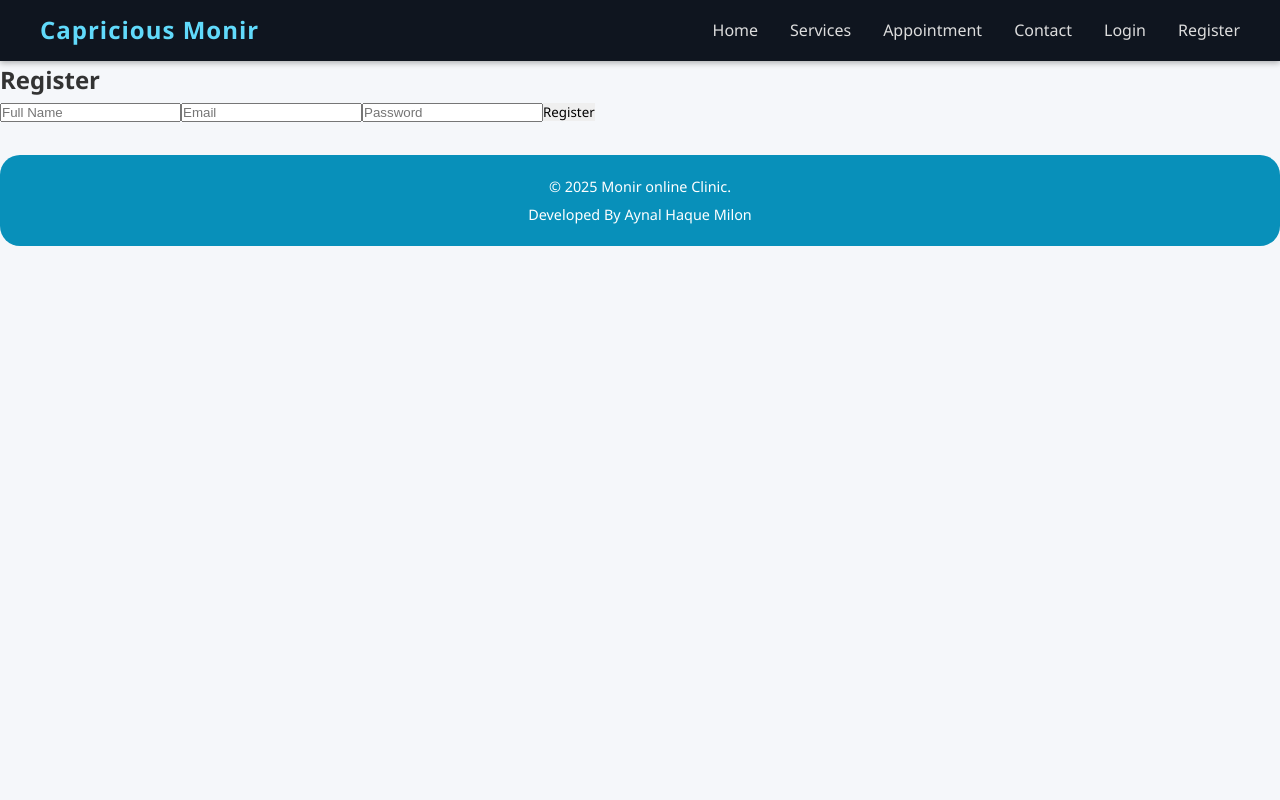
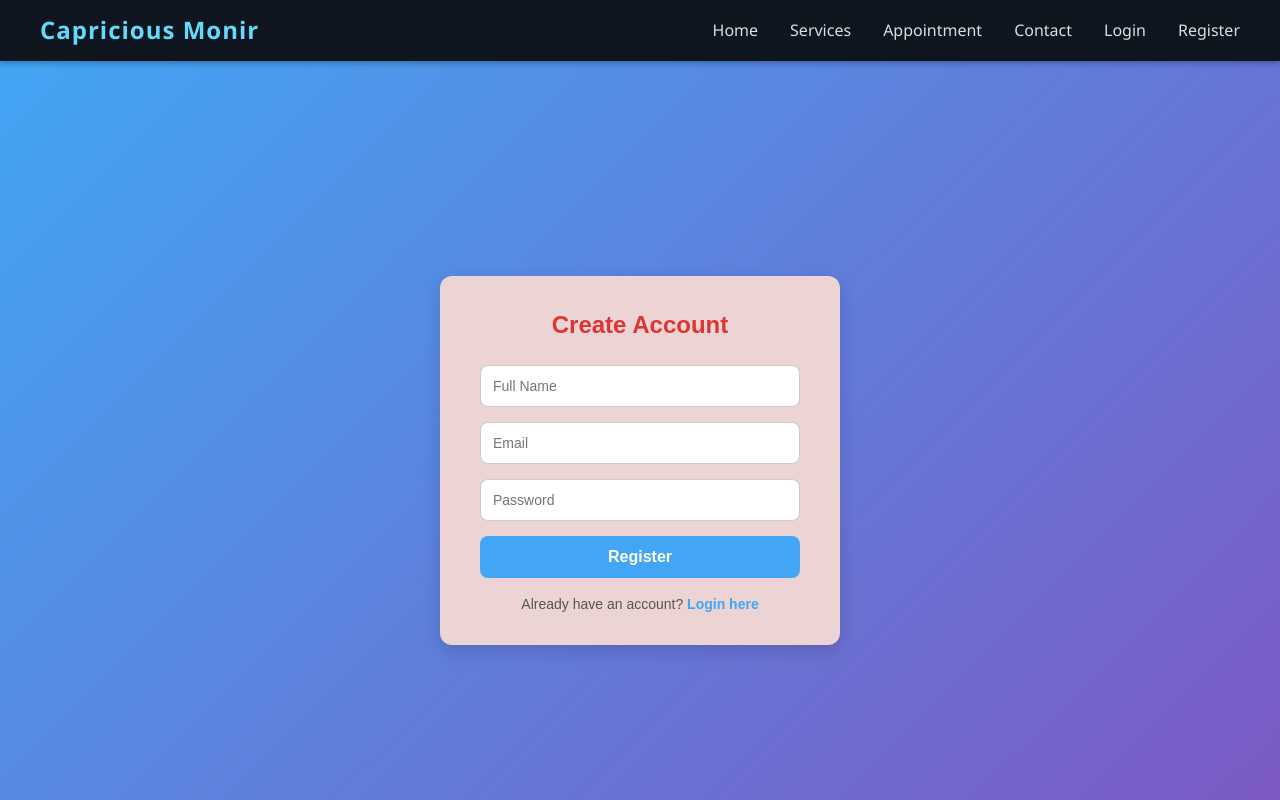
Before and after one commit to Aynal7411/monir-appointment, a React (Vite) app: page /register in a window 1280 px wide. Shown: the top 800 px of the page. Built offline with nearby package versions, Linux system fonts and the light colour scheme.

Commit message:
register login css

```diff
--- /dev/null
+++ b/src/pages/Login.css
@@ -0,0 +1,70 @@
+/* Full-page center */
+.login-container {
+  display: flex;
+  justify-content: center;
+  align-items: center;
+  height: 100vh;
+  background: linear-gradient(135deg, #1e3c72, #2b2c30f1);
+  font-family: "Segoe UI", Tahoma, Geneva, Verdana, sans-serif;
+}
+
+/* Box styling */
+.login-box {
+  background: hsl(94, 44%, 78%);
+  padding: 2.5rem;
+  border-radius: 12px;
+  box-shadow: 0px 6px 20px rgba(0,0,0,0.2);
+  width: 100%;
+  max-width: 380px;
+  text-align: center;
+  animation: fadeIn 0.6s ease-in-out;
+}
+
+/* Heading */
+.login-box h2 {
+  margin-bottom: 1.5rem;
+  font-size: 1.8rem;
+  color: lab(62.44% 83.15 -43.02);
+}
+
+/* Input fields */
+.login-box input {
+  width: 100%;
+  padding: 12px;
+  margin: 8px 0;
+  border: 1px solid #ddd;
+  border-radius: 8px;
+  font-size: 1rem;
+  outline: none;
+  transition: border 0.3s ease, box-shadow 0.3s ease;
+}
+
+.login-box input:focus {
+  border-color: #2a5298;
+  box-shadow: 0 0 6px rgba(42, 82, 152, 0.3);
+}
+
+/* Button */
+.login-box button {
+  width: 100%;
+  padding: 12px;
+  margin-top: 12px;
+  background: #2a5298;
+  color: white;
+  border: none;
+  border-radius: 8px;
+  font-size: 1rem;
+  font-weight: 600;
+  cursor: pointer;
+  transition: background 0.3s ease;
+}
+
+.login-box button:hover {
+  background: #1e3c72;
+}
+
+/* Small animation */
+@keyframes fadeIn {
+  from { opacity: 0; transform: translateY(-20px); }
+  to { opacity: 1; transform: translateY(0); }
+}
--- a/src/pages/Login.jsx
+++ b/src/pages/Login.jsx
@@ -1,36 +1,38 @@
 import React, { useState } from "react";
 import axios from "axios";
 import { useNavigate } from "react-router-dom";
+import "./Login.css";  // <-- import css file
 
 function Login() {
   const [form, setForm] = useState({ email: "", password: "" });
   const navigate = useNavigate();
 
-  const handleChange = (e) => setForm({ ...form, [e.target.name]: e.target.value });
+  const handleChange = (e) =>
+    setForm({ ...form, [e.target.name]: e.target.value });
 
   const handleSubmit = async (e) => {
     e.preventDefault();
     try {
       const res = await axios.post("http://localhost:5000/api/auth/login", form);
-      localStorage.setItem("token", res.data.token); // save token
+      localStorage.setItem("token", res.data.token);
       alert("Login successful!");
-      navigate("/"); // redirect to homepage
+      navigate("/");
     } catch (err) {
       alert(err.response?.data?.msg || "Login failed");
     }
   };
 
   return (
-    <div className="p-6 max-w-sm mx-auto border rounded">
-      <h2 className="text-xl font-bold mb-4">Login</h2>
-      <form onSubmit={handleSubmit} className="flex flex-col gap-3">
+    <div className="login-container">
+      <div className="login-box">
+        <h2>Login</h2>
+        <form onSubmit={handleSubmit}>
           <input
             type="email"
             name="email"
             placeholder="Email"
             value={form.email}
             onChange={handleChange}
-          className="border p-2 rounded"
             required
           />
           <input
@@ -39,11 +41,11 @@ function Login() {
             placeholder="Password"
             value={form.password}
             onChange={handleChange}
-          className="border p-2 rounded"
             required
           />
-        <button type="submit" className="bg-blue-500 text-white py-2 rounded">Login</button>
+          <button type="submit">Login</button>
         </form>
+      </div>
     </div>
   );
 }
--- /dev/null
+++ b/src/pages/Register.css
@@ -0,0 +1,82 @@
+/* Full page background */
+.register-container {
+  display: flex;
+  justify-content: center;
+  align-items: center;
+  min-height: 100vh;
+  background: linear-gradient(135deg, #42a5f5, #7e57c2);
+  font-family: Arial, sans-serif;
+}
+
+/* Card box */
+.register-card {
+  background: hsl(0, 39%, 88%);
+  padding: 30px 40px;
+  border-radius: 12px;
+  box-shadow: 0px 6px 18px rgba(0, 0, 0, 0.15);
+  width: 100%;
+  max-width: 400px;
+  text-align: center;
+}
+
+/* Heading */
+.register-card h2 {
+  font-size: 24px;
+  margin-bottom: 20px;
+  color: hsl(0, 73%, 54%);
+}
+
+/* Input fields */
+.register-card input {
+  width: 100%;
+  padding: 12px;
+  margin-bottom: 15px;
+  border: 1px solid #ccc;
+  border-radius: 8px;
+  font-size: 14px;
+  outline: none;
+  transition: border 0.3s ease;
+}
+
+.register-card input:focus {
+  border-color: #42a5f5;
+  box-shadow: 0 0 4px rgba(66, 165, 245, 0.6);
+}
+
+/* Button */
+.register-card button {
+  width: 100%;
+  padding: 12px;
+  background: #42a5f5;
+  color: #fff;
+  border: none;
+  border-radius: 8px;
+  font-size: 16px;
+  font-weight: bold;
+  cursor: pointer;
+  transition: background 0.3s ease;
+}
+
+.register-card button:hover {
+  background: #1e88e5;
+}
+
+/* Text below form */
+.register-card p {
+  margin-top: 15px;
+  font-size: 14px;
+  color: #555;
+}
+
+/* Login link */
+.login-link {
+  color: #42a5f5;
+  font-weight: bold;
+  cursor: pointer;
+  transition: color 0.3s ease;
+}
+
+.login-link:hover {
+  color: #1e88e5;
+  text-decoration: underline;
+}
--- a/src/pages/Register.jsx
+++ b/src/pages/Register.jsx
@@ -1,12 +1,14 @@
 import React, { useState } from "react";
 import axios from "axios";
 import { useNavigate } from "react-router-dom";
+import "./Register.css";
 
 function Register() {
   const [form, setForm] = useState({ name: "", email: "", password: "" });
   const navigate = useNavigate();
 
-  const handleChange = (e) => setForm({ ...form, [e.target.name]: e.target.value });
+  const handleChange = (e) =>
+    setForm({ ...form, [e.target.name]: e.target.value });
 
   const handleSubmit = async (e) => {
     e.preventDefault();
@@ -20,16 +22,16 @@ function Register() {
   };
 
   return (
-    <div className="p-6 max-w-sm mx-auto border rounded">
-      <h2 className="text-xl font-bold mb-4">Register</h2>
-      <form onSubmit={handleSubmit} className="flex flex-col gap-3">
+    <div className="register-container">
+      <div className="register-card">
+        <h2>Create Account</h2>
+        <form onSubmit={handleSubmit}>
           <input
             type="text"
             name="name"
             placeholder="Full Name"
             value={form.name}
             onChange={handleChange}
-          className="border p-2 rounded"
             required
           />
           <input
@@ -38,7 +40,6 @@ function Register() {
             placeholder="Email"
             value={form.email}
             onChange={handleChange}
-          className="border p-2 rounded"
             required
           />
           <input
@@ -47,11 +48,17 @@ function Register() {
             placeholder="Password"
             value={form.password}
             onChange={handleChange}
-          className="border p-2 rounded"
             required
           />
-        <button type="submit" className="bg-green-500 text-white py-2 rounded">Register</button>
+          <button type="submit">Register</button>
         </form>
+        <p>
+          Already have an account?{" "}
+          <span className="login-link" onClick={() => navigate("/login")}>
+            Login here
+          </span>
+        </p>
+      </div>
     </div>
   );
 }
```
Lines whose indentation alone changed are shown as unchanged.
